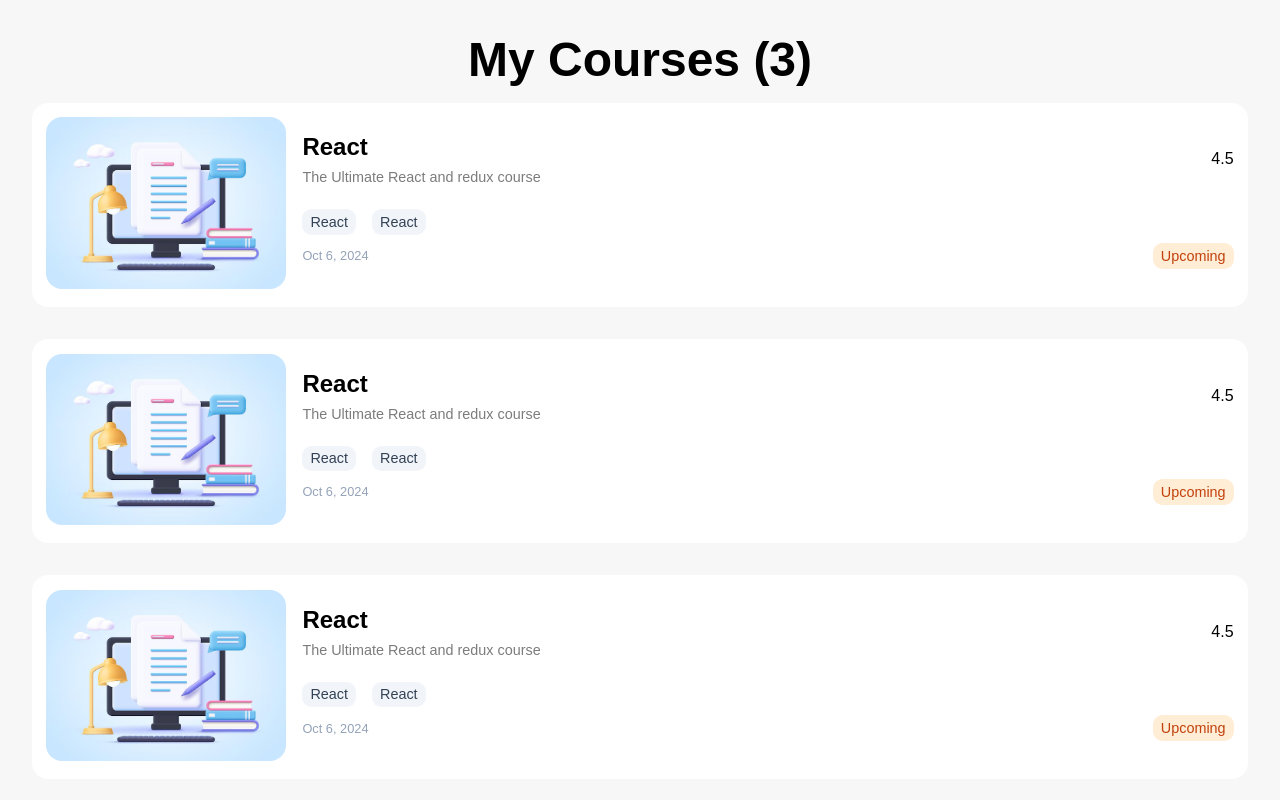
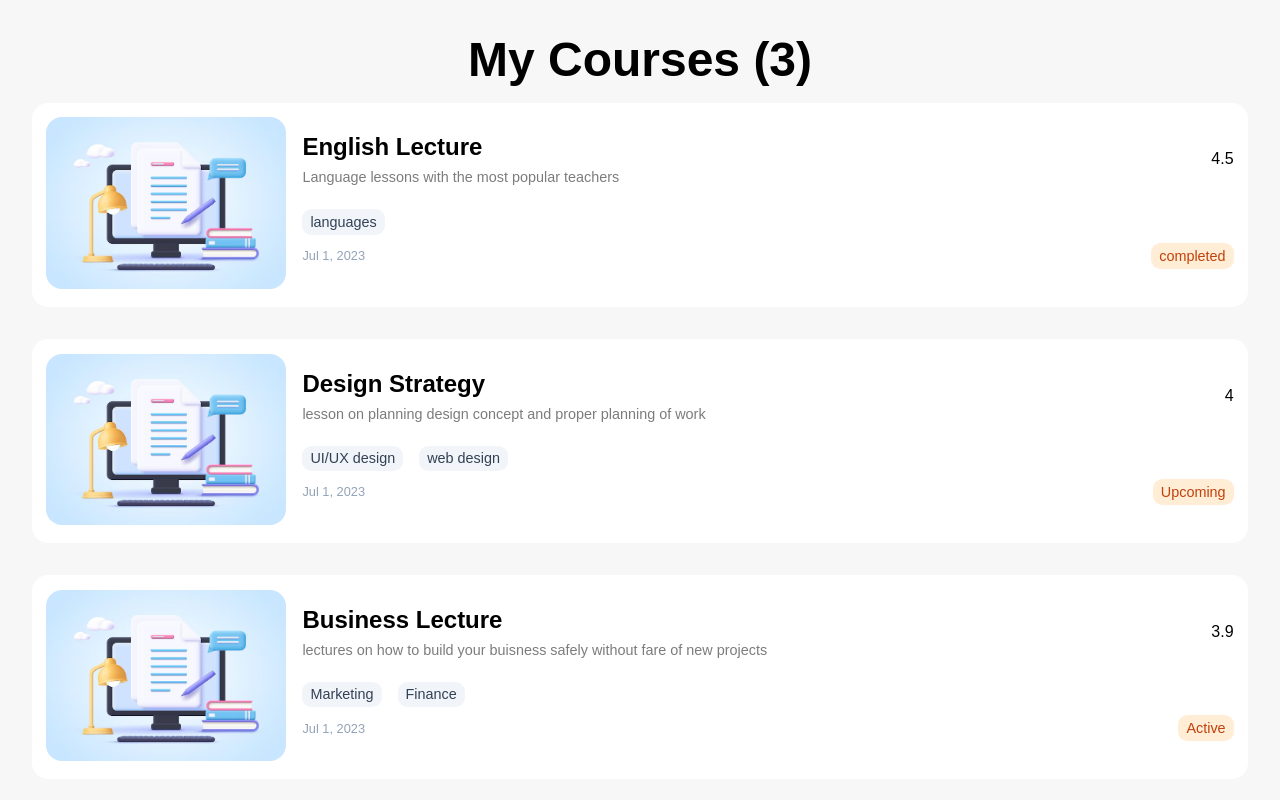
Before and after one commit to azimhatami/react_tutor, a React (Vite) app in the folder courses_list/: page / in a window 1280 px wide. Shown: the top 800 px of the page. Built offline with nearby package versions, Linux system fonts and the light colour scheme.

Commit message:
Use props in component

```diff
--- a/courses_list/src/components/CourseCard.jsx
+++ b/courses_list/src/components/CourseCard.jsx
@@ -1,4 +1,4 @@
-function CourseCard() {
+function CourseCard(props) {
 	return (
 		<div className='course-item'>
 			<div className='course-img'>
@@ -7,25 +7,26 @@
 			<div className='course-details'>
 				<div className='course-header'>
 					<div>
-						<p className='course-title'>React</p>
-						<p className='course-description'>The Ultimate React and redux course</p>
+						<p className='course-title'>{props.course.title}</p>
+						<p className='course-description'>{props.course.description}</p>
 					</div>
-					<span className='rate'>4.5</span>
+					<span className='rate'>{props.course.rate}</span>
 				</div>
 				<div className='course-footer'>
 					<div className='tags'>
-						<span className='badge badge-secondary'>React</span>
-						<span className='badge badge-secondary'>React</span>
+						{props.course.tags.map((tag, index) => {
+							return <span key={index} className='badge badge-secondary'>{tag}</span>
+						})}
 					</div>
 					<div className='caption'>
 						<div className='date'>
-						{new Date().toLocaleDateString('en', {
+						{new Date(props.course.start).toLocaleDateString('en', {
 						month: 'short',
 						year: 'numeric',
 						day: 'numeric'
 						})}
 						</div>
-						<span className='badge badge-danger'>Upcoming</span>
+						<span className='badge badge-danger'>{props.course.status}</span>
 					</div>
 				</div>
 				<div>
--- a/courses_list/src/components/CourseList.jsx
+++ b/courses_list/src/components/CourseList.jsx
@@ -41,7 +41,7 @@
 		<div className='courses-list'>
 			{courses.map((course) => {
 					return (
-						<CourseCard key={course.id}/>
+						<CourseCard key={course.id} course={course} />
 					);
 				})}
 		</div>
```
